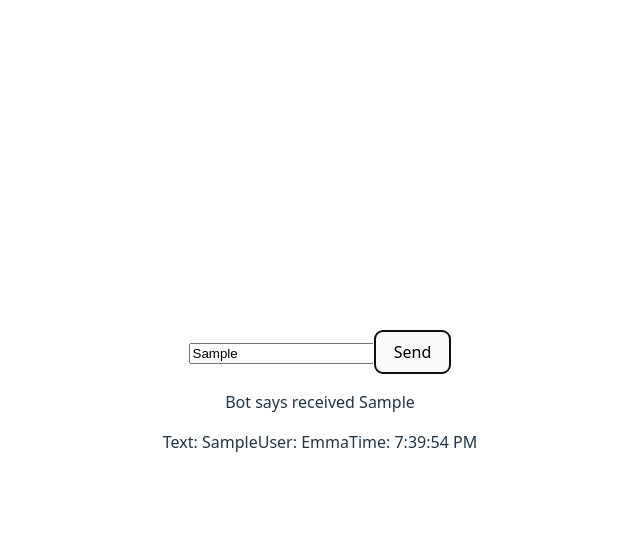
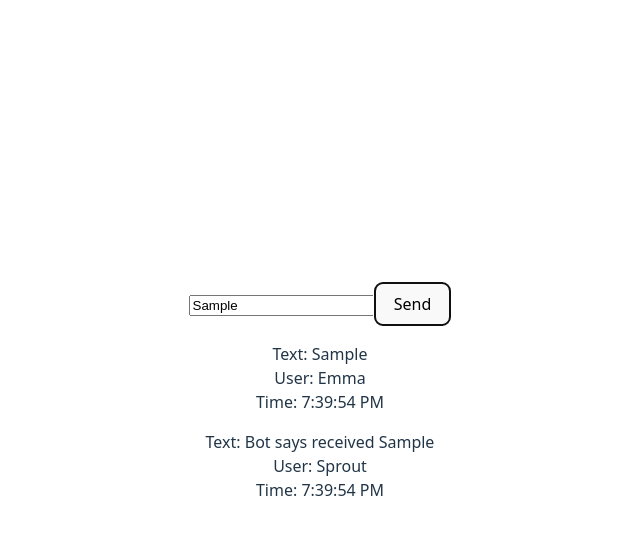
Before and after one commit to emmawalshdev/sprout, a React (Vite) app: page / in a window 1280 px wide. Both pictures are taken after typing "Sample" into the empty fields and a click on the button "Send". Shown: the top 534 px of the page, without its empty margins (320-960 px from the left). Built offline with nearby package versions, Linux system fonts and the light colour scheme.

Commit message:
Add bot replies

```diff
--- a/src/components/chatbot/inputBox.jsx
+++ b/src/components/chatbot/inputBox.jsx
@@ -12,14 +12,18 @@ const InputBox = () => {
         e.preventDefault();
         if(!input.trim()){return;}
 
+        // 1. add users message
         const timeNow = new Date().toLocaleTimeString();
-
         setMessages([...messages, {user: 'Emma', text: input, time: timeNow}]);
 
+        // call api
         sendMessageToApi(input);
         const botReply = await sendMessageToApi(input);
-        setBotReply(botReply);
 
+        setMessages((prev) => [
+            ...prev,
+            {user: 'Sprout', text: botReply, time: timeNow}
+        ])
     }
 
     return (
@@ -38,9 +42,9 @@ const InputBox = () => {
         </p>}
         {messages.map((msg, index) => (
             <p key={index}>
-                <span>Text: {msg.text}</span>
-                <span>User: {msg.user}</span>
-                <span>Time: {msg.time}</span>
+                <span>Text: {msg.text}</span> <br />
+                <span>User: {msg.user}</span> <br />
+                <span>Time: {msg.time}</span> <br />
             </p>
         ))}
         </>
```
